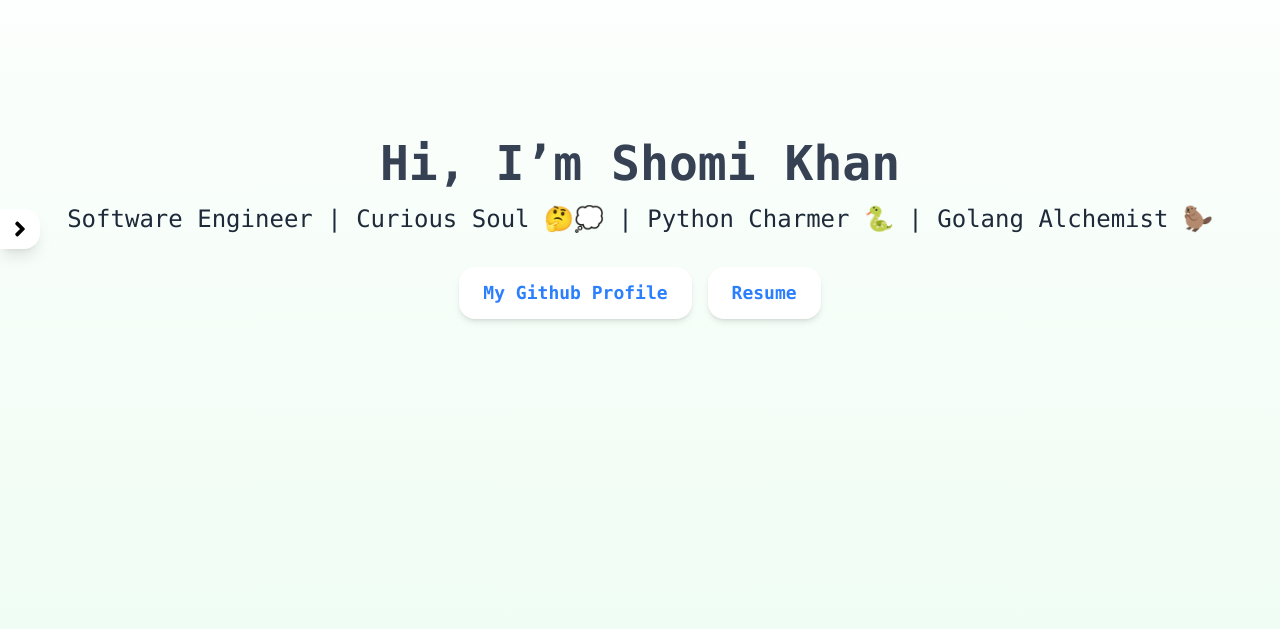
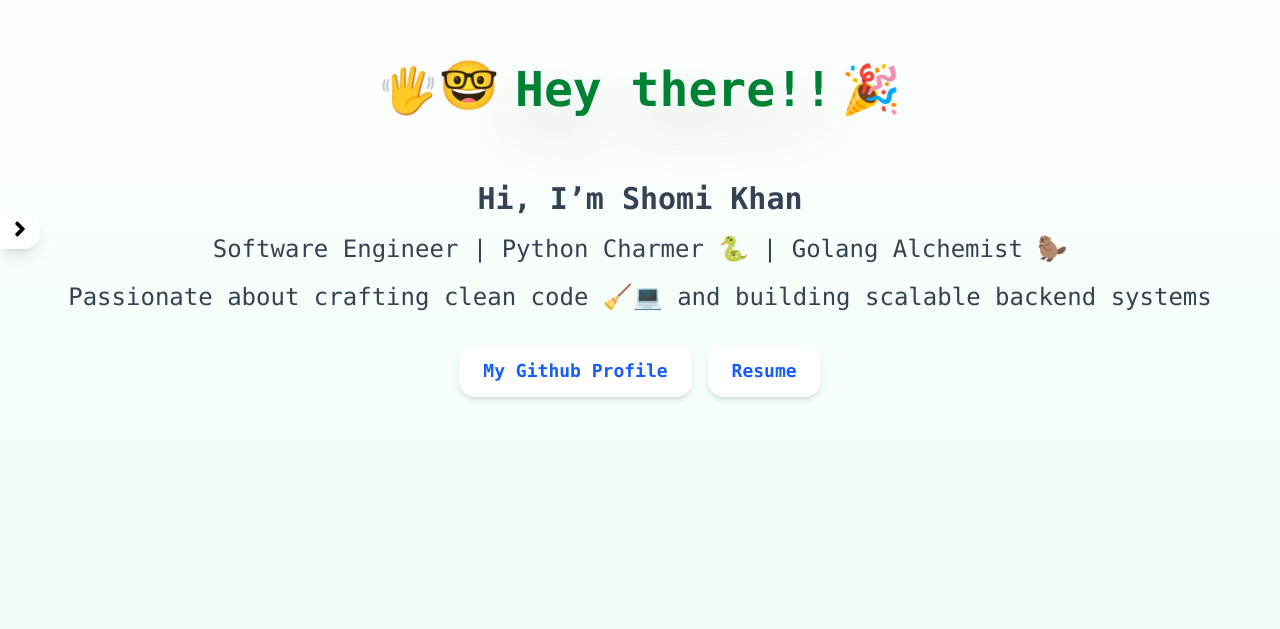
Before and after one commit to nahK994/nahK994.github.io, a Next.js app: page / in a window 1280 px wide. Shown: the part 171-800 px from the top of the page. Built offline with nearby package versions, Linux system fonts and the light colour scheme.

Commit message:
update hero section

```diff
--- a/app/components/sections/Hero.tsx
+++ b/app/components/sections/Hero.tsx
@@ -1,17 +1,26 @@
 import { HeroInfo } from "../../../content/types";
 
 export default function Hero({hero, githubUrl, sectionId, bgColor, baseCSS}: {hero: HeroInfo, githubUrl: string, sectionId: string, bgColor: string, baseCSS: string}) {
-    const btnStyle = "text-blue-500 bg-white rounded-2xl text-lg font-semibold px-6 py-3 rounded-2xl shadow-md hover:shadow-lg hover:bg-gray-100 transition-all duration-300";
+    const btnStyle = "text-blue-600 bg-white rounded-2xl text-lg font-semibold px-6 py-3 shadow-md hover:shadow-lg hover:bg-gray-100 transition-all duration-300";
 
     return <section id={sectionId} className={`${baseCSS} ${bgColor}`}>
         <div className="text-center flex flex-col items-center animate-fadeIn fadeIn px-4 sm:px-0">
-            <h1 className="text-3xl md:text-5xl font-bold mb-4 text-gray-700">
+            <div className="text-3xl md:text-5xl font-bold flex justify-center items-center mb-16">
+                <span className="animate-wave">👋</span>
+                <span className="mb-2 mr-4">🤓</span>
+                <span className="text-green-700 drop-shadow-2xl mr-2">Hey there!!</span>
+                <span>🎉</span>
+            </div>
+            <div className="font-semibold text-2xl md:text-3xl mb-4 text-gray-700">
                 {hero.title}
-            </h1>
-            <p className="text-lg md:text-2xl mb-8 animate-fade-in-up text-gray-800">
-                {hero.subTitle}
-            </p>
-            <div className="flex flex-row justify-center items-center gap-4">
+            </div>
+            <div className="text-lg md:text-2xl mb-4 text-gray-700">
+                {hero.subTitle1}
+            </div>
+            <div className="text-lg md:text-2xl mb-8 text-gray-700">
+                {hero.subTitle2}
+            </div>
+            <div className="flex flex-row flex-wrap justify-center items-center gap-4">
                 <a
                     href={githubUrl} target="_blank"
                     className={`${btnStyle}`}
--- a/content/data.ts
+++ b/content/data.ts
@@ -13,7 +13,8 @@ export const navItems: NavItem[] = [
 
 export const hero: HeroInfo = {
     title: "Hi, I’m Shomi Khan",
-    subTitle: "Software Engineer | Curious Soul 🤔💭 | Python Charmer 🐍 | Golang Alchemist 🦫"
+    subTitle1: "Software Engineer | Python Charmer 🐍 | Golang Alchemist 🦫",
+    subTitle2: "Passionate about crafting clean code 🧹💻 and building scalable backend systems",
 }
 
 export const aboutMe: AboutMeInfo = {
--- a/content/types.ts
+++ b/content/types.ts
@@ -7,7 +7,8 @@ export interface NavItem {
 
 export interface HeroInfo {
     title: string;
-    subTitle: string;
+    subTitle1: string;
+    subTitle2: string;
 };
 
 // About Me Section
```
